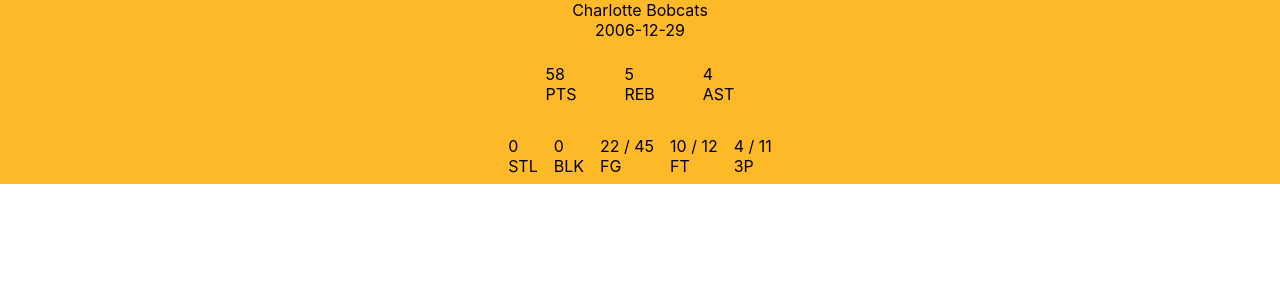
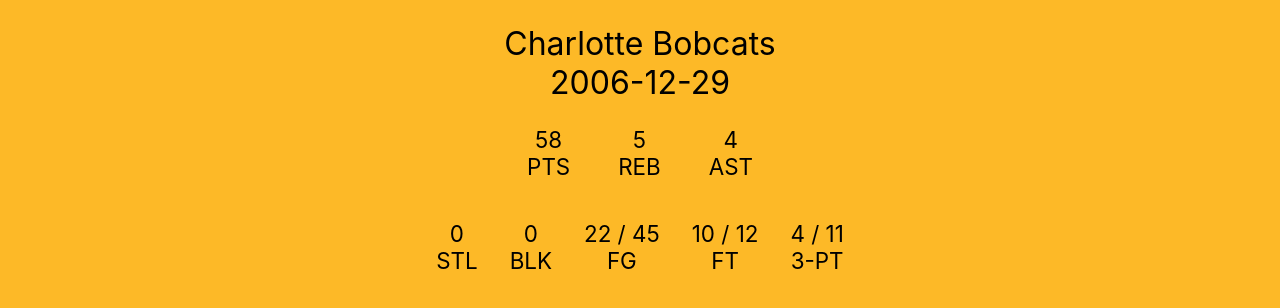
Before and after one commit to alexw14/KB, a React (Create React App) app: page /bobcats in a window 1280 px wide. Shown: the top 308 px of the page. Built offline with nearby package versions, Linux system fonts and the light colour scheme; the HTML template or start-up script is replaced by a standard one.

Commit message:
update css for teampage and homepage

```diff
--- a/public/index.html
+++ b/public/index.html
@@ -2,42 +2,12 @@
 <html lang="en">
   <head>
     <meta charset="utf-8" />
-    <link rel="icon" href="%PUBLIC_URL%/favicon.ico" />
+    <link rel="icon" href="%PUBLIC_URL%/lakers_favicon.ico" />
     <meta name="viewport" content="width=device-width, initial-scale=1" />
-    <meta name="theme-color" content="#000000" />
-    <meta
-      name="description"
-      content="Web site created using create-react-app"
-    />
-    <!-- <link rel="apple-touch-icon" href="%PUBLIC_URL%/logo192.png" /> -->
-    <!--
-      manifest.json provides metadata used when your web app is installed on a
-      user's mobile device or desktop. See https://developers.google.com/web/fundamentals/web-app-manifest/
-    -->
-    <!-- <link rel="manifest" href="%PUBLIC_URL%/manifest.json" /> -->
-    <!--
-      Notice the use of %PUBLIC_URL% in the tags above.
-      It will be replaced with the URL of the `public` folder during the build.
-      Only files inside the `public` folder can be referenced from the HTML.
-
-      Unlike "/favicon.ico" or "favicon.ico", "%PUBLIC_URL%/favicon.ico" will
-      work correctly both with client-side routing and a non-root public URL.
-      Learn how to configure a non-root public URL by running `npm run build`.
-    -->
-    <title>React App</title>
+    <title>Kobe Vs. Everybody</title>
   </head>
   <body>
     <noscript>You need to enable JavaScript to run this app.</noscript>
     <div id="root"></div>
-    <!--
-      This HTML file is a template.
-      If you open it directly in the browser, you will see an empty page.
-
-      You can add webfonts, meta tags, or analytics to this file.
-      The build step will place the bundled scripts into the <body> tag.
-
-      To begin the development, run `npm start` or `yarn start`.
-      To create a production bundle, use `npm run build` or `yarn build`.
-    -->
   </body>
 </html>
--- a/src/App.css
+++ b/src/App.css
@@ -1,15 +1,22 @@
 /* Home Page */
+.homepage-wrapper {
+
+}
+
 .homepage-container {
   display: flex;
   flex-direction: row;
   flex-wrap: wrap;
+  justify-content: center;
   width: 90%;
-  margin: 0 auto;
+  margin: 0px auto;
+  padding: 24px 0px;
 }
 
 /* Team Page */
 .teampage-container {
   background-color: #FDB927;
+  height: 100vh;
 }
 
 .gameStatDisplay-container {
@@ -17,24 +24,34 @@
   flex-direction: column;
   width: 90%;
   margin: 0 auto;
+  padding: 24px 0px;
 }
 
 .gameStatDisplay-container .main-container, .gameStatDisplay-container .sub-container {
   display: flex;
   justify-content: center;
+  font-size: 1.4rem;
 }
 
 .gameStatDisplay-container .main-container .section {
   padding: 24px;
+  display: flex;
+  flex-direction: column;
+  align-items: center;
 }
 
 .gameStatDisplay-container .sub-container .section {
+  margin: 8px;
   padding: 8px;
+  display: flex;
+  flex-direction: column;
+  align-items: center;
 }
 
 .gameStatDisplay-container .game-date, .gameStatDisplay-container .team-name {
   display: flex;
   justify-content: center;
+  font-size: 2rem;
 }
 
 /* UI */
@@ -44,3 +61,8 @@
   background-size: cover;
   margin: 24px;
 }
+
+.team-icon:hover {
+  padding: 24px;
+  margin: 0px;
+}
--- a/src/components/GameStatDisplay/index.js
+++ b/src/components/GameStatDisplay/index.js
@@ -2,12 +2,12 @@
 
 const GameStatDisplay = (props) => {
 
-  const { gameData } = props;
+  const { gameData, moreThanOnce } = props;
 
   const renderStat = () => {
     return gameData ?
       <div className="gameStatDisplay-container">
-        <div className="team-name">{gameData.TeamName}</div>
+        <div className="team-name">{!moreThanOnce ? gameData.TeamName : null}</div>
         <div className="game-date">{gameData.Date}</div>
         <div className="main-container">
           <div className="section">
@@ -42,7 +42,7 @@
           </div>
           <div className="section">
             <div>{gameData['3P']} / {gameData['3PA']}</div>
-            <div>3P</div>
+            <div>3-PT</div>
           </div>
         </div>
       </div>
--- a/src/components/Home/index.js
+++ b/src/components/Home/index.js
@@ -2,7 +2,6 @@
 
 import TeamIcon from '../TeamIcon';
 import gamesData from '../../games.json';
-
 
 class Home extends Component {
 
@@ -25,8 +24,10 @@
 
   render() {
     return (
-      <div className="homepage-container">
-        {this.renderTeamLogos(this.state.teams)}
+      <div className="homepage-wrapper">
+        <div className="homepage-container">
+          {this.renderTeamLogos(this.state.teams)}
+        </div>
       </div>
     );
   }
--- a/src/components/TeamPage/index.js
+++ b/src/components/TeamPage/index.js
@@ -21,7 +21,7 @@
         return (
           <div>
             <GameStatDisplay gameData={gameData[0]} />
-            <GameStatDisplay gameData={gameData[1]} />
+            <GameStatDisplay gameData={gameData[1]} moreThanOnce={true}/>
           </div>
         )
       } else {
```
Also changed, not shown: src/assets/images/kbmain.jpg (added), 1 other file (tests, documents, lock files or other folders).
